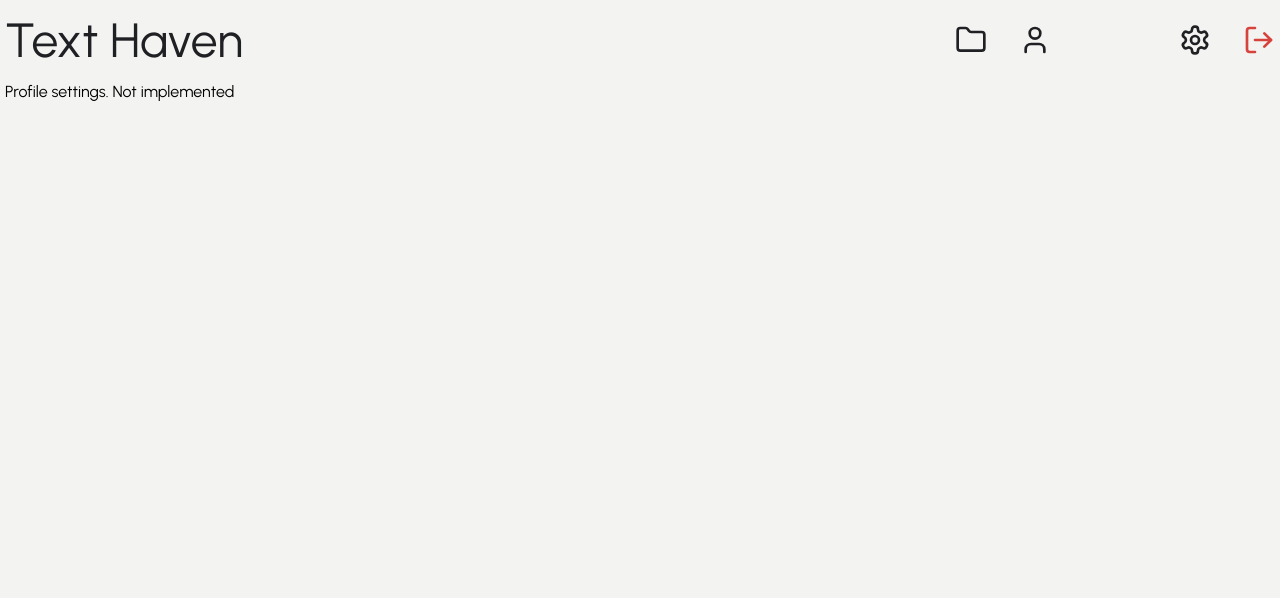
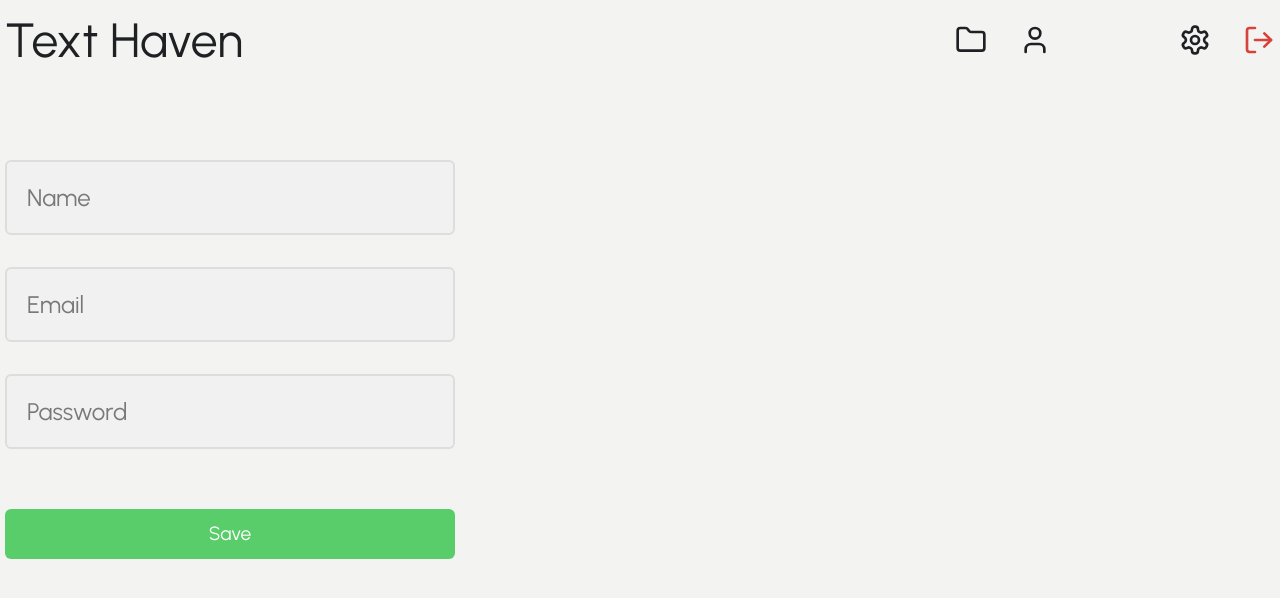
Before and after one commit to iiivanpopov/text-haven, a Next.js app in the folder frontend/: page /profile/settings in a window 1280 px wide. Shown: the top 598 px of the page. Built offline with nearby package versions, Linux system fonts and the light colour scheme.

Commit message:
feat(ui): profile page

```diff
--- a/frontend/src/app/globals.css
+++ b/frontend/src/app/globals.css
@@ -16,14 +16,14 @@
 	--color-blue: #4484d7;
 	--color-blue-dark: #3266ab;
 	--color-green: #59cd6a;
+	--color-green-dark: #39ad4a;
 	--color-red: #d6433c;
 	--color-red-dark: #9c2822;
 
-
 	--color-background-primary: #f3f3f1;
 	--color-background-secondary: #f1f1f1;
-	--color-backing: #e2e1e6;
+	--color-backing: #e7e6ed;
 
 	--color-outline: #dddddd;
-
+	--color-outline-dark: #d0d0d0;
 }
--- a/frontend/src/app/profile/page.tsx
+++ b/frontend/src/app/profile/page.tsx
@@ -1,3 +1,21 @@
+import Link from 'next/link'
+
 export default function Profile() {
-	return <div>Profile. Not implemented</div>
+	return (
+		<main className='mt-20 h-[25vh] flex flex-col gap-y-10 w-[450px]'>
+			<div className='flex gap-x-10'>
+				<div className='rounded-full min-w-[150px] min-h-[150px] size-[150px] bg-backing '></div>
+				<div>
+					<h4 className='text-primary text-subheading'>My name</h4>
+					<span className='text-secondary text-body'>username@gmail.com</span>
+				</div>
+			</div>
+			<Link
+				href={'/profile/settings'}
+				className='flex items-center justify-center transition-colors cursor-pointer bg-blue w-full h-16 rounded-md text-white text-3xl hover:bg-blue-dark'
+			>
+				Edit
+			</Link>
+		</main>
+	)
 }
--- a/frontend/src/app/profile/settings/page.tsx
+++ b/frontend/src/app/profile/settings/page.tsx
@@ -1,3 +1,46 @@
+'use client'
+
+import Button from '@components/Button'
+import Input from '@components/Input'
+import { useState } from 'react'
+
 export default function ProfileSettings() {
-	return <div>Profile settings. Not implemented</div>
+	const [username, setUsername] = useState<string>('')
+	const [email, setEmail] = useState<string>('')
+	const [password, setPassword] = useState<string>('')
+
+	return (
+		<main className='mt-20 h-[25vh] flex flex-col gap-y-10 w-[450px]'>
+			<div className='flex gap-y-15 flex-col'>
+				<div className='flex flex-col gap-y-8'>
+					<Input
+						className='h-[75px]'
+						name='username'
+						placeholder='Name'
+						value={username}
+						onChange={e => setUsername(e.target.value)}
+					/>
+					<Input
+						className='h-[75px]'
+						name='email'
+						placeholder='Email'
+						value={email}
+						onChange={e => setEmail(e.target.value)}
+					/>
+					<Input
+						className='h-[75px]'
+						name='password'
+						placeholder='Password'
+						value={password}
+						onChange={e => setPassword(e.target.value)}
+					/>
+				</div>
+				<Button
+					name='Save'
+					className='bg-green h-[50px] hover:bg-green-dark w-full'
+					onClick={() => console.log('Save profile')}
+				/>
+			</div>
+		</main>
+	)
 }
--- /dev/null
+++ b/frontend/src/components/Button.tsx
@@ -0,0 +1,21 @@
+import { twMerge } from 'tailwind-merge'
+
+interface ButtonProps {
+	name: string
+	onClick: () => void
+	className?: string
+}
+
+export default function Button({ onClick, className, name }: ButtonProps) {
+	return (
+		<button
+			onClick={onClick}
+			className={twMerge(
+				'transition-colors h-[50px] w-64 cursor-pointer rounded-md text-white text-[1.2rem]',
+				className
+			)}
+		>
+			{name}
+		</button>
+	)
+}
--- /dev/null
+++ b/frontend/src/components/Input.tsx
@@ -0,0 +1,35 @@
+import { HTMLInputTypeAttribute } from 'react'
+import { twMerge } from 'tailwind-merge'
+
+interface InputProps {
+	type?: HTMLInputTypeAttribute
+	name: string
+	className?: string
+	value: string
+	onChange: (e: React.ChangeEvent<HTMLInputElement>) => void
+	placeholder?: string
+}
+
+export default function Input({
+	value,
+	placeholder,
+	name,
+	type = 'text',
+	onChange,
+	className,
+}: InputProps) {
+	return (
+		<input
+			className={twMerge(
+				'transition-colors outline-none rounded-md px-5 bg-background-secondary border-outline border-2 text-secondary text-body h-10 focus:border-outline-dark',
+				className
+			)}
+			type={type}
+			name={name}
+			id={name}
+			placeholder={placeholder || ''}
+			value={value}
+			onChange={onChange}
+		/>
+	)
+}
```
Also changed, not shown: 1 other file (tests, documents, lock files or other folders).
